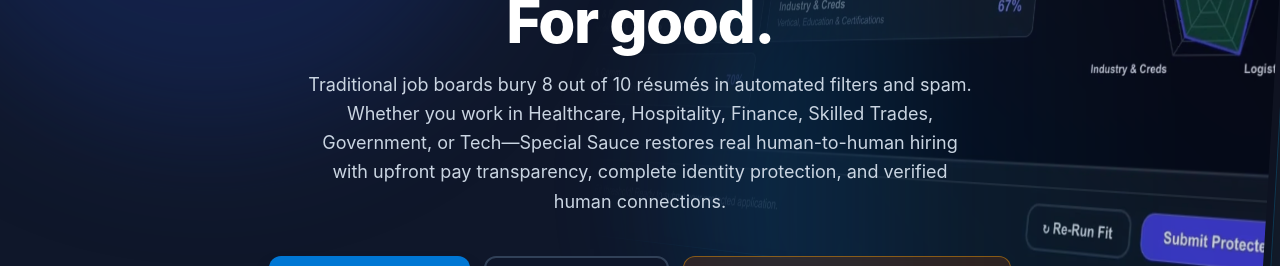
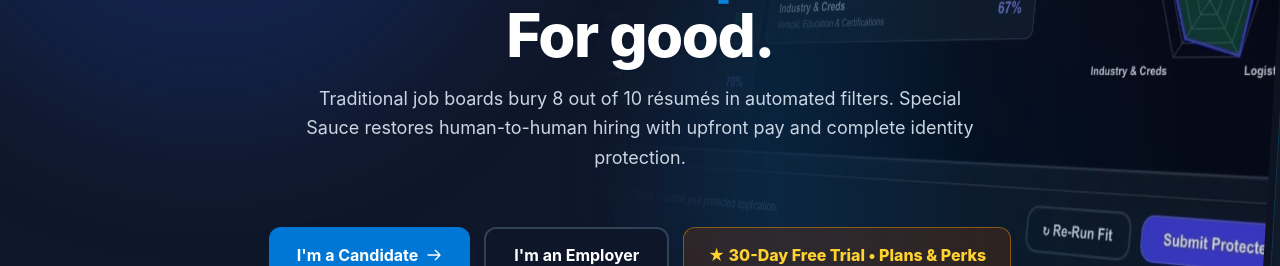
Before and after one commit to SpecialSauceIO/secure-job-board, a Next.js app: page / in a window 1280 px wide. Shown: the part 383-649 px from the top of the page. Built offline with nearby package versions, Linux system fonts and the light colour scheme; no server answers.

Commit message:
chore(copy): refine hero slider descriptions on slides 1, 2, 3, and 5

```diff
--- a/src/app/page.tsx
+++ b/src/app/page.tsx
@@ -143,7 +143,7 @@
                 For good.
               </h1>
               <p className="text-base md:text-lg text-slate-300 max-w-2xl leading-relaxed">
-                Traditional job boards bury 8 out of 10 résumés in automated filters and spam. Whether you work in Healthcare, Hospitality, Finance, Skilled Trades, Government, or Tech—Special Sauce restores real human-to-human hiring with upfront pay transparency, complete identity protection, and verified human connections.
+                Traditional job boards bury 8 out of 10 résumés in automated filters. Special Sauce restores human-to-human hiring with upfront pay and complete identity protection.
               </p>
             </div>
 
@@ -171,7 +171,7 @@
                 No More Scams.
               </h1>
               <p className="text-base md:text-lg text-slate-300 max-w-2xl leading-relaxed">
-                Traditional job boards are flooded with AI application bots, fake phishing listings, and &apos;spray-and-pray&apos; spam. On Special Sauce, every active candidate and employer completes Stripe Identity and corporate domain verification before any application or invitation connects—so real professionals deal strictly with real hiring teams.
+                Every active candidate and employer completes Stripe Identity verification before connecting—eliminating AI bots, fake listings, and spam so real professionals deal strictly with real hiring teams.
               </p>
             </div>
 
@@ -199,7 +199,7 @@
                 Share Your Resume When Ready.
               </h1>
               <p className="text-base md:text-lg text-slate-300 max-w-2xl leading-relaxed">
-                Connect in an encrypted Introduction thread before exposing your full identity. Candidates see the verified company name while showing only their First Name and Last Initial—releasing their full resume and contact vault into The Conversation only when mutual interest is confirmed.
+                Chat in an encrypted Introduction thread showing only your First Name and Last Initial. Release your full resume and contact information only after mutual interest is confirmed.
               </p>
             </div>
 
@@ -255,7 +255,7 @@
                 Skip the resume pile.
               </h1>
               <p className="text-base md:text-lg text-slate-300 max-w-2xl leading-relaxed">
-                Stop wasting hours sifting through bots and unqualified &apos;Easy Apply&apos; spam. Every applicant on Special Sauce is an ID-verified human who has already cleared a 40%+ baseline match across your required skills, dealbreakers, and pay band—so your team can skip the resume pile and interview viable professionals.
+                Stop sifting through &apos;Easy Apply&apos; spam. Every applicant is an ID-verified human who has already cleared a 40%+ match across your required skills, dealbreakers, and pay bands.
               </p>
             </div>
 
```
